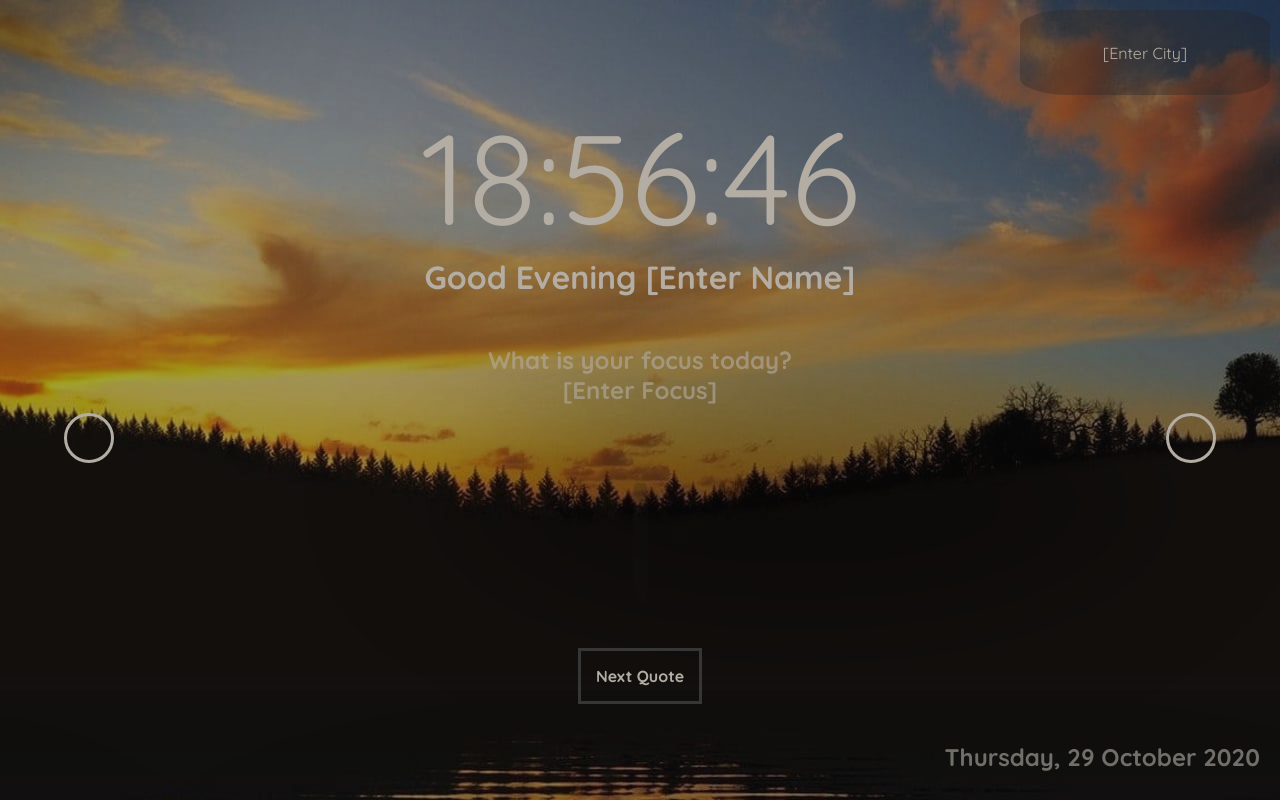
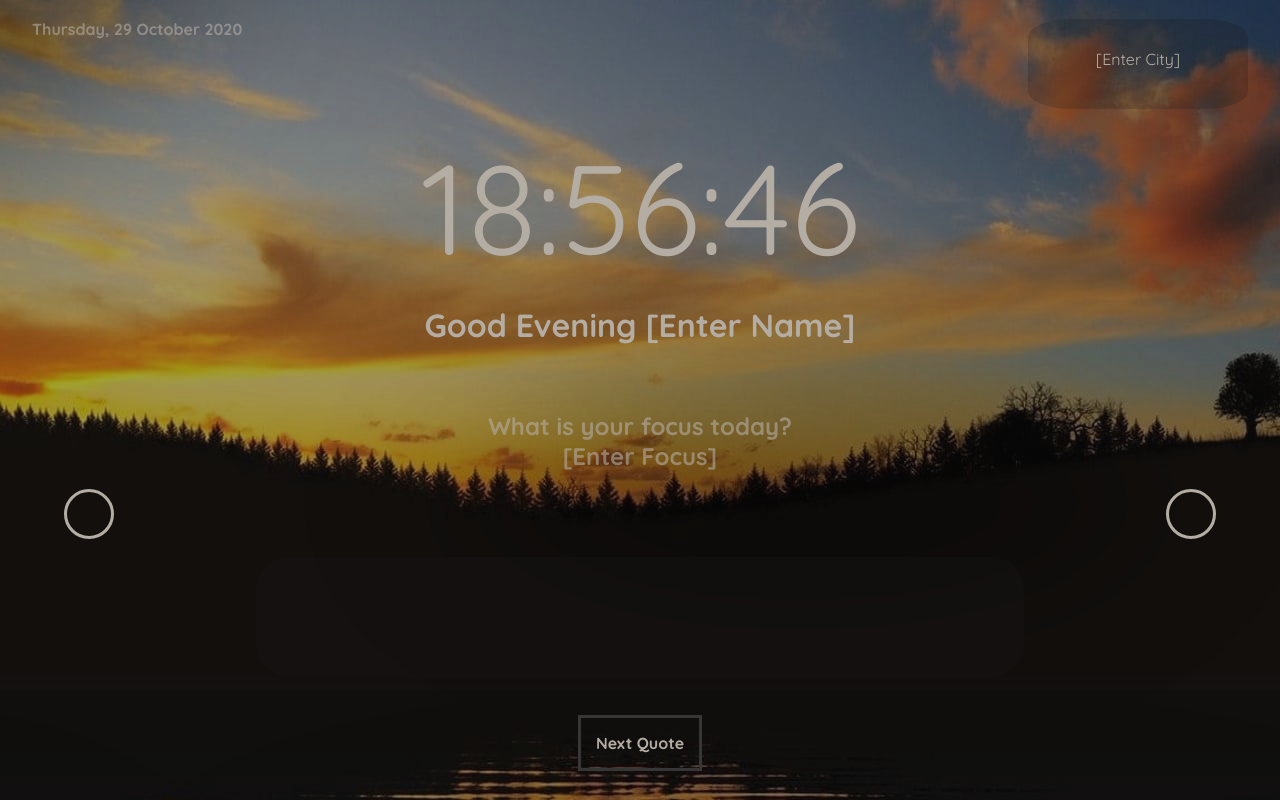
Before and after one commit to norvaishas/momentum, a plain HTML site: page index.html in a window 1280 px wide. Drawn offline with Linux system fonts and the light colour scheme; no server answers.

Commit message:
fix: improve visual of app

```diff
--- a/css/style.css
+++ b/css/style.css
@@ -6,7 +6,7 @@
 
 body {
     font-family: 'Quicksand', sans-serif;
-    height: 100vh;
+    /*height: 100vh;*/
     /*color: #303438;*/
     color: rgb(180, 173, 164);
 }
@@ -20,14 +20,11 @@ h1 {
 }
 
 h2 {
-    margin-bottom: .5rem;
     opacity: .6;
 }
 
 #date {
-    position: absolute;
-    bottom: 20px;
-    right: 20px;
+    font-size: 16px;
 }
 
 #name {
@@ -35,7 +32,8 @@ h2 {
 }
 
 #name, #focus {
-    min-width: 206px;
+    min-width: 115px;
+    /*min-width: 206px;*/
     outline: none;
     /*border-bottom: 1px solid white;*/
 }
@@ -44,7 +42,6 @@ h2 {
     width: 90%;
     display: flex;
     justify-content: space-between;
-    cursor: pointer;
 }
 
 .bg-button {
@@ -65,6 +62,7 @@ h2 {
     text-decoration: none;
     transition: background-color 0.8s ease-in-out,
     color 0.8s ease-in-out;
+    cursor: pointer;
 }
 
 .bg-button:hover, .bg-button:active {
@@ -79,32 +77,40 @@ h2 {
     display: flex;
     flex-direction: column;
     align-items: center;
-    justify-content: center;
+    justify-content: space-around;
     text-align: center;
-
-    height: 100vh;
+    min-height: 100vh;
     width: 100%;
-    /*background-color: rgba(0, 0, 0, .4);*/
-    /*background-color: rgba(13, 13, 13, 0.4);*/
     background-color: rgba(22, 22, 22, 0.4);
     background-image: url(../assets/overlay.png);
+}
+
+.row {
+    width: 95%;
+    display: flex;
+    justify-content: space-between;
+    padding-top: 10px;
 }
 
 /*Weather*/
 
 .weather {
+    position: relative;
     display: flex;
+    width: 220px;
+    height: 90px;
     flex-direction: column;
     justify-content: center;
     align-items: center;
-    width: 250px;
-    height: 85px;
+    background-color: rgba(24, 22, 22, 0.2);
+    border-radius: 20%;
+}
+
+.weather__refresh-icon {
     position: absolute;
     top: 10px;
-    right: 10px;
-    background-color: rgba(24, 22, 22, 0.2);
-    backdrop-filter: blur(100px);
-    border-radius: 20%;
+    right: 15px;
+    width: 25px;
 }
 
 .wrap {
@@ -113,18 +119,11 @@ h2 {
     flex-wrap: wrap;
     justify-content: space-evenly;
     align-items: end;
+    margin-top: 10px;
 }
 
 .weather:hover {
     background-color: rgba(24, 22, 22, 0.5);
-}
-
-.weather__refresh-icon {
-    position: absolute;
-    top: 10px;
-    right: 15px;
-    /*margin: auto;*/
-    width: 25px;
 }
 
 .weather__refresh-icon img {
@@ -137,51 +136,44 @@ h2 {
 
 /*Quotes*/
 .quote {
-    margin-top: 20px;
+    position: relative;
+    min-width: 60%;
     max-width: 65%;
     min-height: 120px;
-    position: relative;
     display: flex;
     flex-direction: column;
     align-items: center;
     justify-content: center;
-
-    background-color: rgba(24, 22, 22, 0.2);
-    /*backdrop-filter: blur(100px);*/
-    border-radius: 20%;
+    padding: 35px 15px 15px;
+    background-color: rgba(24, 22, 22, 0.4);
+    border-radius: 33px;
 }
 
 .quote-author {
     margin-left: auto;
     margin-right: 15px;
+    margin-top: 15px;
     font-weight: bold;
     font-style: italic;
 }
 
 
 .next-quote {
+    display: block;
+    margin: 20px 0;
     font-weight: bold;
     border: 3px solid 	#363636;
     text-decoration: none;
     transition: background-color 0.8s ease-in-out,
     color 0.8s ease-in-out;
+    padding: 15px;
+    color: 	#b4ada4;
+    text-align: center;
 }
 
 
 .next-quote {
-    display: block;
-    margin-top:45px;
-    /*width: 350px;*/
-    padding: 15px;
-    color: 	#b4ada4;
-    font-weight: bold;
-    /*font-family: Arial Unicode MS, sans-serif;*/
-    border: 3px solid 	#363636;
-    text-align: center;
-    /*outline:  1px solid #828282;*/
-    text-decoration: none;
-    transition: background-color 0.8s ease-in-out,
-    color 0.8s ease-in-out;
+
 }
 
 .next-quote:hover,.next-quote:active {
@@ -203,11 +195,6 @@ h2 {
         height: 90px;
     }
 
-    .next-quote {
-        display: block;
-        margin-top: 10px;
-    }
-
 
 }
 
@@ -216,7 +203,15 @@ h2 {
         font-size: 4.5rem;
     }
 
+    h1 {
+        margin-bottom: 1.2rem;
+    }
+
     h2 {
         font-size: 18px;
     }
+
+    .quote {
+        min-height: auto;
+    }
 }
--- a/index.html
+++ b/index.html
@@ -12,6 +12,22 @@
 </head>
 <body>
 <div class="opacity-layout">
+    <div class="row">
+        <h2 id="date"></h2>
+        <div class="weather">
+            <div class="city" data-name="city" contenteditable>Введите город</div>
+            <div class="wrap">
+                <div class="weather__refresh-icon refresh-icon hide">
+                    <img src="./assets/weather/refresh.png" alt="refresh weather">
+                </div>
+                <div class="icon owf"></div>
+                <div class="degrees"></div>
+                <div class="humidity"></div>
+                <div class="wind"></div>
+                <div class="description"></div>
+            </div>
+        </div>
+    </div>
     <time id="time"></time>
     <h1>
         <span id="greeting">Good Moment</span>
@@ -23,25 +39,9 @@
         <p contenteditable="true" data-name="focus" id="focus"></p>
     </h2>
 
-    <h2 id="date"></h2>
     <div class="buttons">
         <a class="bg-button"><<</a>
         <a class="bg-button">>></a>
-    </div>
-
-
-    <div class="weather">
-        <div class="city" data-name="city" contenteditable>Введите город</div>
-        <div class="wrap">
-            <div class="weather__refresh-icon refresh-icon hide">
-                <img src="./assets/weather/refresh.png" alt="refresh weather">
-            </div>
-            <div class="icon owf"></div>
-            <div class="degrees"></div>
-            <div class="humidity"></div>
-            <div class="wind"></div>
-            <div class="description"></div>
-        </div>
     </div>
 
     <div class="quote">
@@ -50,6 +50,7 @@
     </div>
     <a class="next-quote" href="#">Next Quote</a>
 
+
 </div>
 
 <script src="./js/momentum.js" type="module"></script>
```
